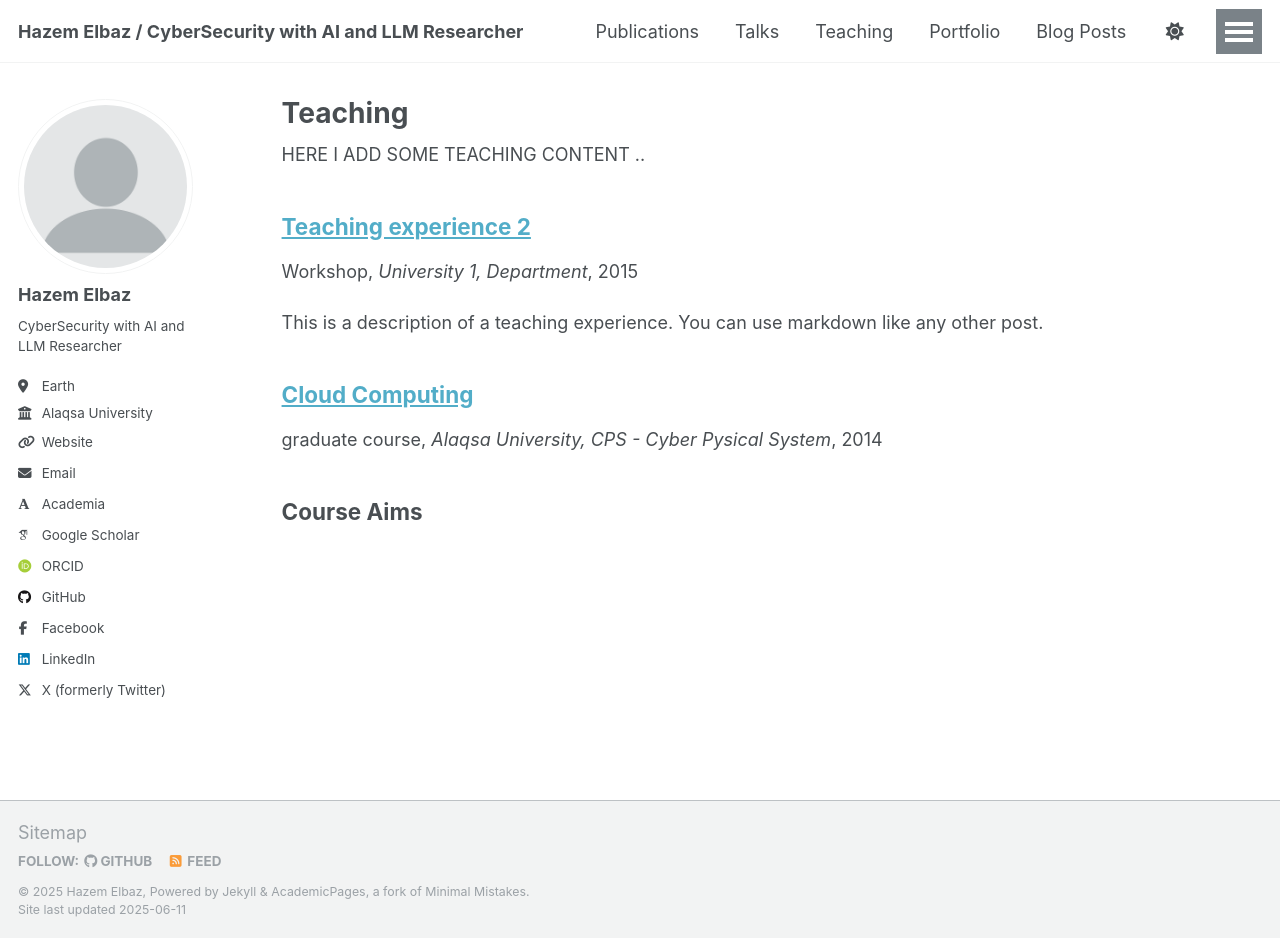
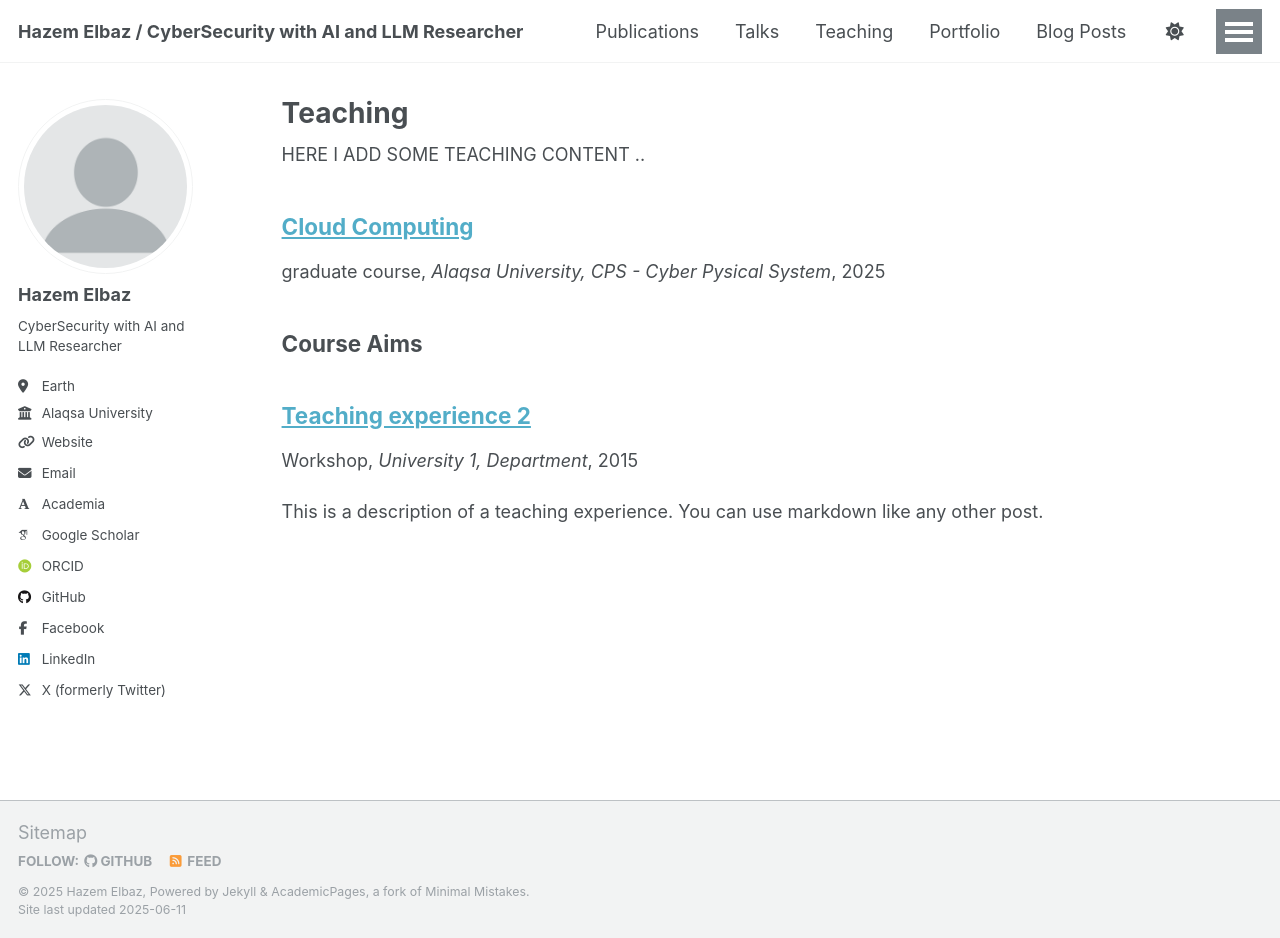
Before and after one commit to elbazhazem/elbazhazem.github.io, a Jekyll site: the page built from _pages/teaching.html, in a window 1280 px wide and 938 px high. Built offline with Jekyll 4.4.1, drawn with Linux system fonts in a browser that asks for light colours; some web fonts are replaced.

Commit message:
add date of cloud computing course

```diff
--- a/_teaching/2025-cloud-computing-master.md
+++ b/_teaching/2025-cloud-computing-master.md
@@ -4,7 +4,7 @@ collection: teaching
 type: "graduate course"
 permalink: /teaching/2025-cloud-computing-master
 venue: "Alaqsa University, CPS - Cyber Pysical System"
-date: 2014-01-01
+date: 2025-05-10
 location: "Gaza, Palestine"
 ---
 
```
Also changed, not shown: 1 other file.
